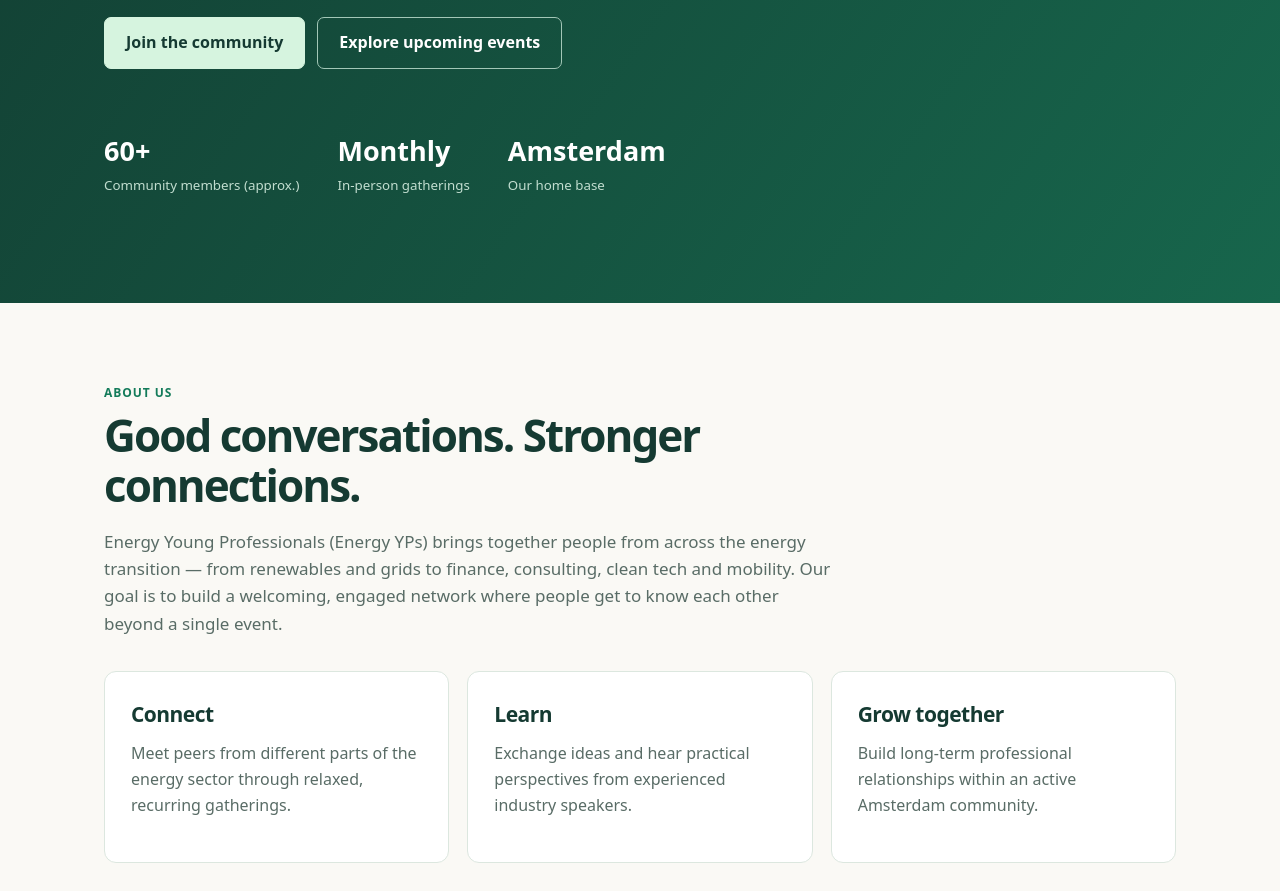
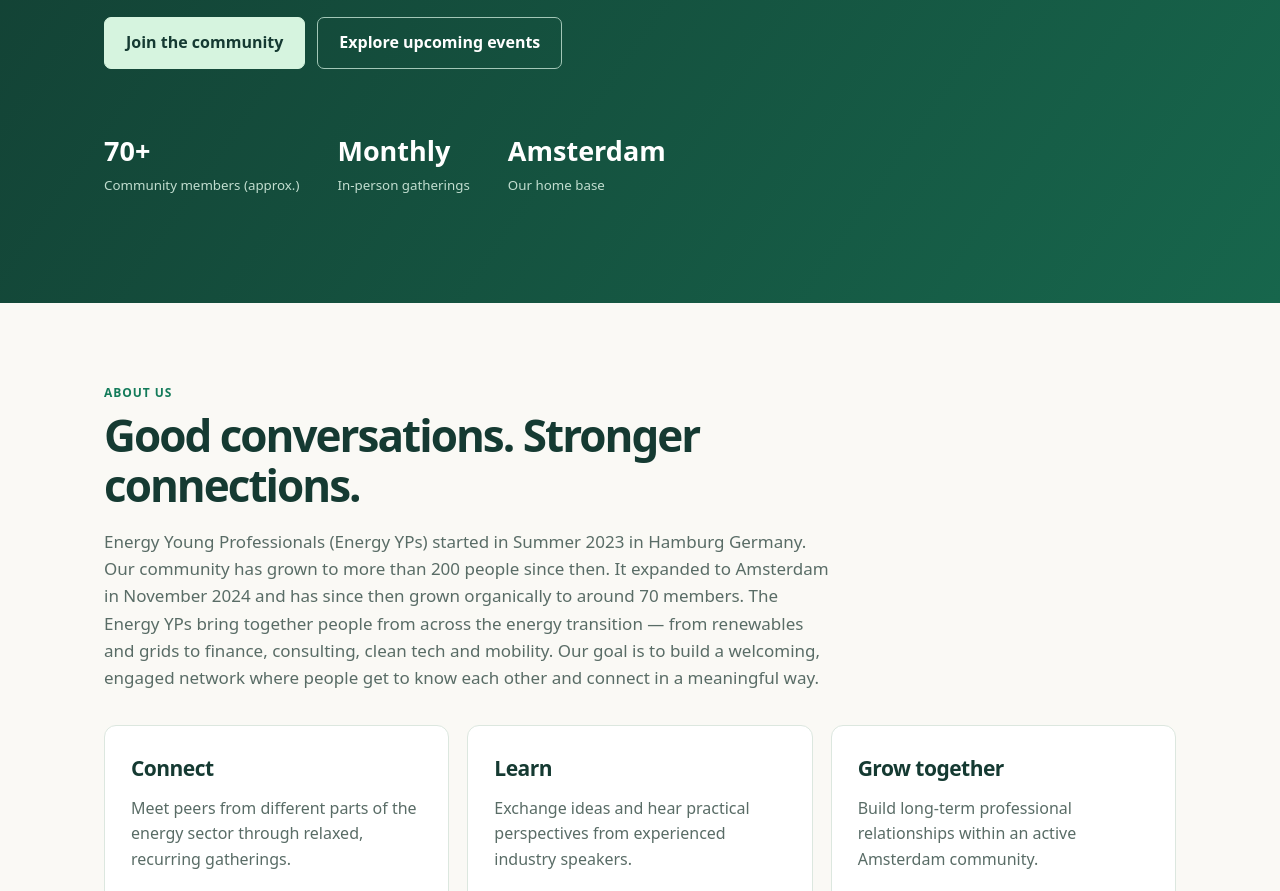
Before and after one commit to raphaelsaha/Energy-yp-website, a plain HTML site: page index.html in a window 1280 px wide. Shown: the part 640-1531 px from the top of the page. Drawn offline with Linux system fonts and the light colour scheme.

Commit message:
Revise hero and about sections with updated info
Updated the content of the hero and about sections to reflect the current community status and growth. Added new statistics and revised descriptions for clarity.

```diff
--- a/index.html
+++ b/index.html
@@ -12,8 +12,8 @@
 <body>
 <header><div class="nav"><a class="brand" href="#home">ENERGY <span>YPs</span></a><nav aria-label="Main navigation"><a href="#about">About</a><a href="#events">Events</a><a href="#community">Community</a><a href="#speakers">Speakers</a><a href="#contact">Contact</a><a class="button" href="#join">Join us</a></nav></div></header>
 <main>
-<section class="hero" id="home"><div class="wrap"><div class="eyebrow">Amsterdam · Energy · Community</div><h1>Connecting the next generation of energy professionals.</h1><p>A community of young professionals working across the energy, sustainability and mobility sectors. We meet in person every month to share perspectives, learn from each other and build meaningful connections.</p><div class="actions"><a class="button" href="#join">Join the community</a><a class="button secondary" href="#events">Explore upcoming events</a></div><div class="stats"><div class="stat"><strong>60+</strong><small>Community members (approx.)</small></div><div class="stat"><strong>Monthly</strong><small>In-person gatherings</small></div><div class="stat"><strong>Amsterdam</strong><small>Our home base</small></div></div></div></section>
-<section id="about"><div class="wrap"><div class="sectionhead"><div class="tag">About us</div><h2>Good conversations. Stronger connections.</h2><p>Energy Young Professionals (Energy YPs) brings together people from across the energy transition — from renewables and grids to finance, consulting, clean tech and mobility. Our goal is to build a welcoming, engaged network where people get to know each other beyond a single event.</p></div><div class="grid"><div class="card"><h3>Connect</h3><p>Meet peers from different parts of the energy sector through relaxed, recurring gatherings.</p></div><div class="card"><h3>Learn</h3><p>Exchange ideas and hear practical perspectives from experienced industry speakers.</p></div><div class="card"><h3>Grow together</h3><p>Build long-term professional relationships within an active Amsterdam community.</p></div></div></div></section>
+<section class="hero" id="home"><div class="wrap"><div class="eyebrow">Amsterdam · Energy · Community</div><h1>Connecting the next generation of energy professionals.</h1><p>A community of young professionals working across the energy, sustainability and mobility sectors. We meet in person every month to share perspectives, learn from each other and build meaningful connections.</p><div class="actions"><a class="button" href="#join">Join the community</a><a class="button secondary" href="#events">Explore upcoming events</a></div><div class="stats"><div class="stat"><strong>70+</strong><small>Community members (approx.)</small></div><div class="stat"><strong>Monthly</strong><small>In-person gatherings</small></div><div class="stat"><strong>Amsterdam</strong><small>Our home base</small></div></div></div></section>
+<section id="about"><div class="wrap"><div class="sectionhead"><div class="tag">About us</div><h2>Good conversations. Stronger connections.</h2><p>Energy Young Professionals (Energy YPs) started in Summer 2023 in Hamburg Germany. Our community has grown to more than 200 people since then. It expanded to Amsterdam in November 2024 and has since then grown organically to around 70 members. The Energy YPs bring together people from across the energy transition — from renewables and grids to finance, consulting, clean tech and mobility. Our goal is to build a welcoming, engaged network where people get to know each other and connect in a meaningful way.</p></div><div class="grid"><div class="card"><h3>Connect</h3><p>Meet peers from different parts of the energy sector through relaxed, recurring gatherings.</p></div><div class="card"><h3>Learn</h3><p>Exchange ideas and hear practical perspectives from experienced industry speakers.</p></div><div class="card"><h3>Grow together</h3><p>Build long-term professional relationships within an active Amsterdam community.</p></div></div></div></section>
 <section class="light" id="events"><div class="wrap"><div class="sectionhead"><div class="tag">Upcoming events</div><h2>See you at the next gathering.</h2><p>We organize informal networking evenings, guest-speaker sessions and occasional social activities.</p></div><div class="card event"><div><div class="tag">Save the date · Thursday 26 November 2026</div><h3>Energy YPs networking & guest speaker</h3><p>From 18:30 · Amsterdam · Venue to be confirmed</p><p>A short guest-speaker presentation around 19:00, followed by Q&A and informal networking. Registration details to follow.</p></div><a class="button secondary" href="#contact">Ask for updates</a></div><p class="note">Event information is based on the current plan and should be confirmed before publishing.</p></div></section>
 <section id="community"><div class="wrap"><div class="sectionhead"><div class="tag">Our community</div><h2>More than business cards.</h2><p>From rooftop drinks at Zoku to picnics, canal boat outings and conversations with guest speakers, our gatherings are designed to be informal and genuinely enjoyable.</p></div><div class="grid"><div class="placeholder">Add your Zoku rooftop event photo</div><div class="placeholder">Add your Vondelpark picnic photo</div><div class="placeholder">Add your speaker / networking photo</div></div></div></section>
 <section class="light" id="join"><div class="wrap split"><div><div class="tag">Join us</div><h2 style="font-size:clamp(30px,4vw,44px);letter-spacing:-.045em;line-height:1.15">Find your people in energy.</h2><p>We welcome people who want to contribute to a friendly, engaged community — not just collect contacts.</p><div class="criteria"><div>✓ Under 35</div><div>✓ Based in or near Amsterdam</div><div>✓ Work or study in energy or related fields</div><div>✓ Interested in attending regularly</div></div><a class="button" href="https://www.meetup.com/amsterdam-energy-young-professionals/" target="_blank" rel="noopener noreferrer">Explore our Meetup group ↗</a><p class="note">Please verify the membership and registration arrangements before launch.</p></div><div class="placeholder">Add a welcoming community group photo here</div></div></section>
```
